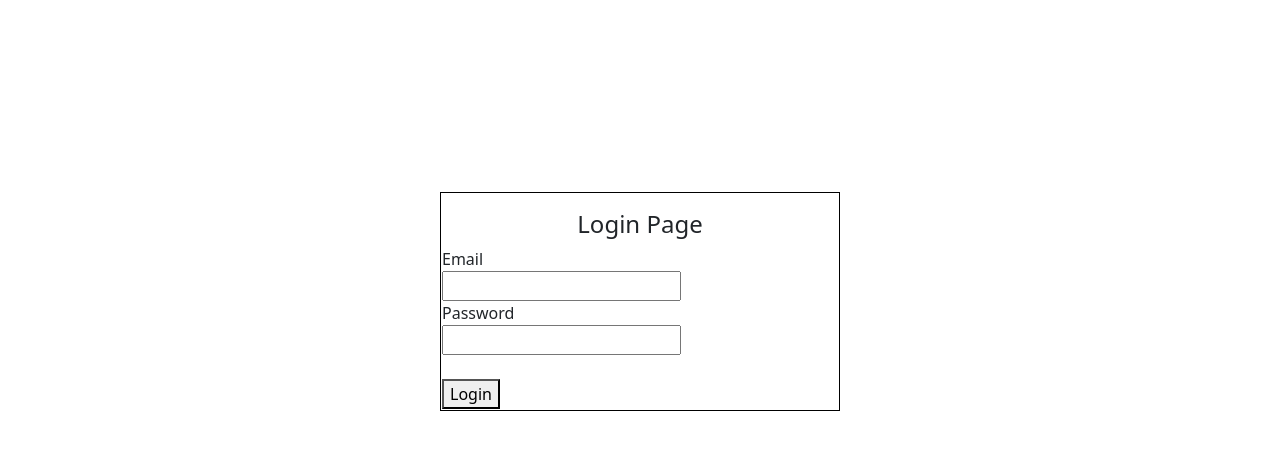
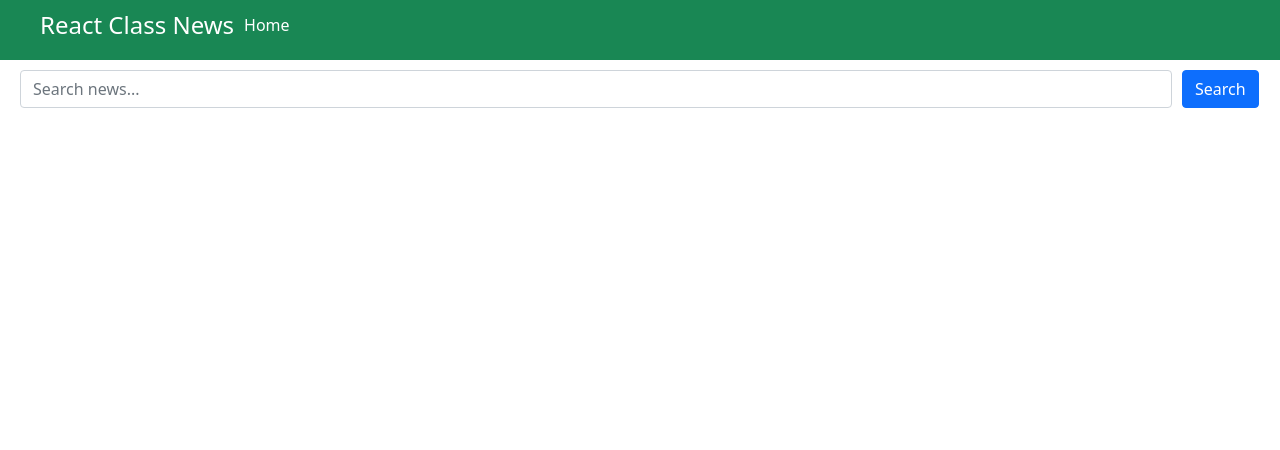
Before and after one commit to rizalabdullah/rizal-reactjs, a React (Create React App) app: page / in a window 1280 px wide. Shown: the top 450 px of the page. Built offline with nearby package versions, Linux system fonts and the light colour scheme.

Commit message:
Portal Berita

```diff
--- a/package.json
+++ b/package.json
@@ -7,6 +7,7 @@
     "@testing-library/react": "^12.1.2",
     "@testing-library/user-event": "^13.5.0",
     "bootstrap": "^5.1.3",
+    "jquery": "^3.6.0",
     "react": "^17.0.2",
     "react-bootstrap": "^2.1.2",
     "react-dom": "^17.0.2",
--- a/src/App.js
+++ b/src/App.js
@@ -1,9 +1,10 @@
-import Form from "./LatihanReact/Form";
+
+import PortalBerita from "./LatihanReact/PortalBerita";
 
 function App() {
   return (
     <div className="App">
-      <Form />
+      <PortalBerita />
 
     </div>
   );
--- /dev/null
+++ b/src/LatihanReact/PortalBerita/FilePB/Article.jsx
@@ -0,0 +1,32 @@
+import "./css/index.css";
+
+const Article = ({article}) => {
+    return(
+        <div className="row" >
+
+                {
+                article.map((articles, i) => {
+                return(
+                    <div key={i}  className="col-md-3 col-sm-6 " >
+    <div className="card "  >
+      <img src= {articles.urlToImage} className="card-img-top" alt="..." />
+      <div className="card-body"  >
+        <h5 className="card-title title"><a href={articles.url} > {articles.title} </a></h5>
+         <small className="text-muted"> {articles.publishedAt} </small>
+        <p className="card-text"> {articles.description}</p>
+
+      </div>
+    </div>
+  </div>
+
+                )
+                })
+
+                }
+
+
+        </div>
+    )
+}
+
+export default Article;
--- /dev/null
+++ b/src/LatihanReact/PortalBerita/FilePB/css/index.css
@@ -0,0 +1,60 @@
+.header{
+    height: 60px;
+    width: 100%;
+
+}
+.header h4{
+    margin-left: 40px;
+    float: left;
+    line-height: 50px;
+
+}
+.header a{
+    text-decoration: none;
+    color: white;
+    float: left;
+    line-height: 50px;
+    margin-left: 10px;
+}
+.header a:hover{
+    color: white;
+}
+#submit{
+    margin-top: 10px;
+    margin-left: 10px;
+    float: left;
+  }
+  #search{
+    float: left;
+    width: 90%;
+    margin-top: 10px;
+    margin-left: 20px
+  }
+
+  .row{
+      float: left;
+      width: 100%;
+      margin: 0;
+      margin-left: 10px;
+      padding-left: 20px;
+
+  }
+  .card{
+      height: 500px;
+      margin-top: 20px;
+      overflow: hidden;
+      width: auto;
+
+    }
+    .card-title a{
+        text-decoration: none;
+        color: black;
+    }
+
+    @media screen and (max-width: 700px){
+        #submit{
+          width: 90%;
+          margin-left: 20px
+        }
+
+    }
--- /dev/null
+++ b/src/LatihanReact/PortalBerita/FilePB/index.jsx
@@ -0,0 +1,49 @@
+import React from "react";
+import $ from "jquery";
+import Article from "./Article";
+import "./css/index.css";
+
+
+class FilePB extends React.Component{
+state ={
+    article: []
+}
+
+componentDidMount(){
+    $(".klik").click((e) => {
+        e.preventDefault()
+
+        console.log($(".input").val());
+
+let input= $(".input").val()
+    fetch(`https://newsapi.org/v2/top-headlines?q=${input}&country=id&apiKey=a4c6db0fc6814847adf5743f510599a6`)
+  .then(response => response.json())
+  .then((data) => {
+      this.setState({article: data.articles})
+
+  })
+
+
+
+    })
+
+
+}
+    render(){
+        return(
+            <div>
+                <div className="header bg-success text-white" ><h4>React Class News</h4><a className="a" href="">Home</a></div>
+                    <form autoComplete="off">
+                        <input type="text" className="form-control input"  placeholder="Search news..." id="search"/>
+                        <button className="btn btn-primary klik" type="submit" id="submit">Search</button>
+
+                    </form>
+                    < Article article={this.state.article} />
+
+
+            </div>
+        )
+    }
+}
+
+export default FilePB;
--- /dev/null
+++ b/src/LatihanReact/PortalBerita/index.jsx
@@ -0,0 +1,14 @@
+import React from "react";
+import FilePB from "./FilePB";
+
+class PortalBerita extends React.Component{
+    render(){
+        return(
+            <div>
+                <FilePB />
+            </div>
+        )
+    }
+}
+
+export default PortalBerita;
```
Also changed, not shown: src/LatihanReact/Komponen/ClassComponent.jsx (+16 -1 lines), 1 other file (tests, documents, lock files or other folders).
